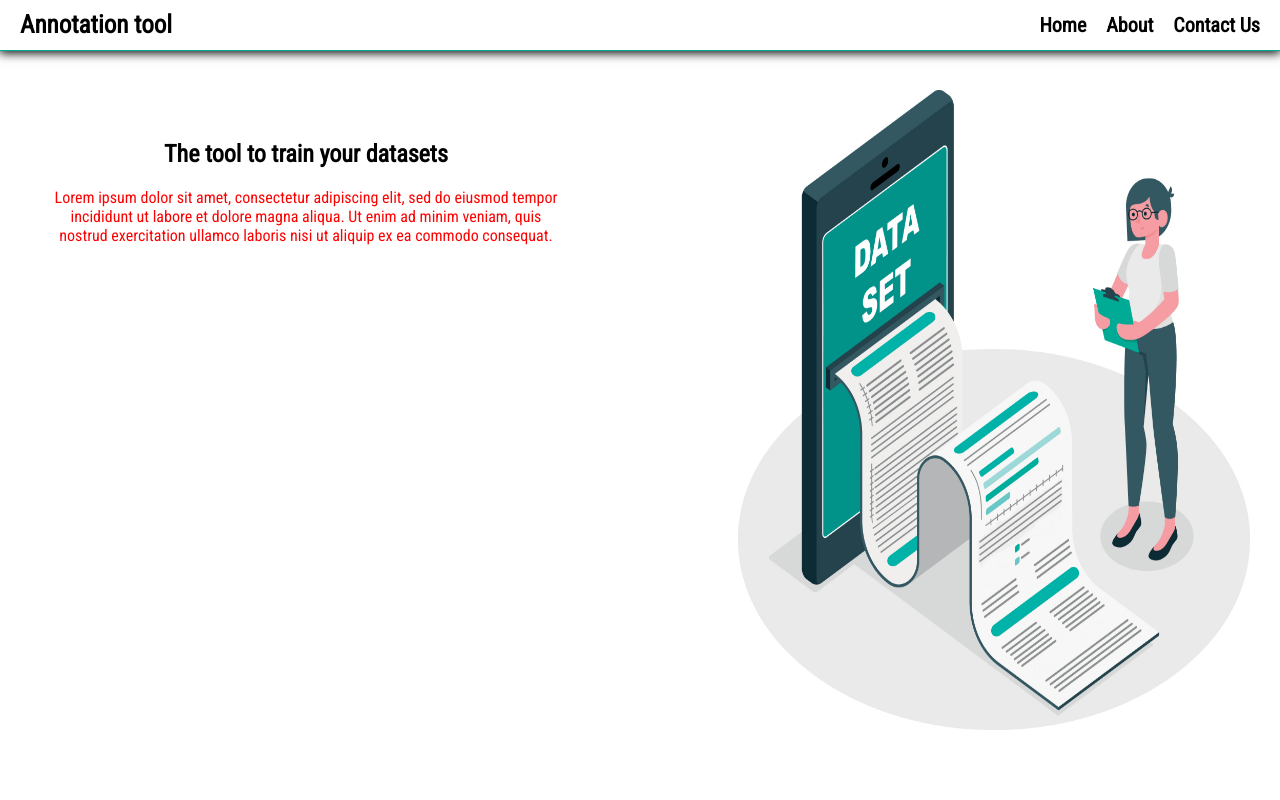
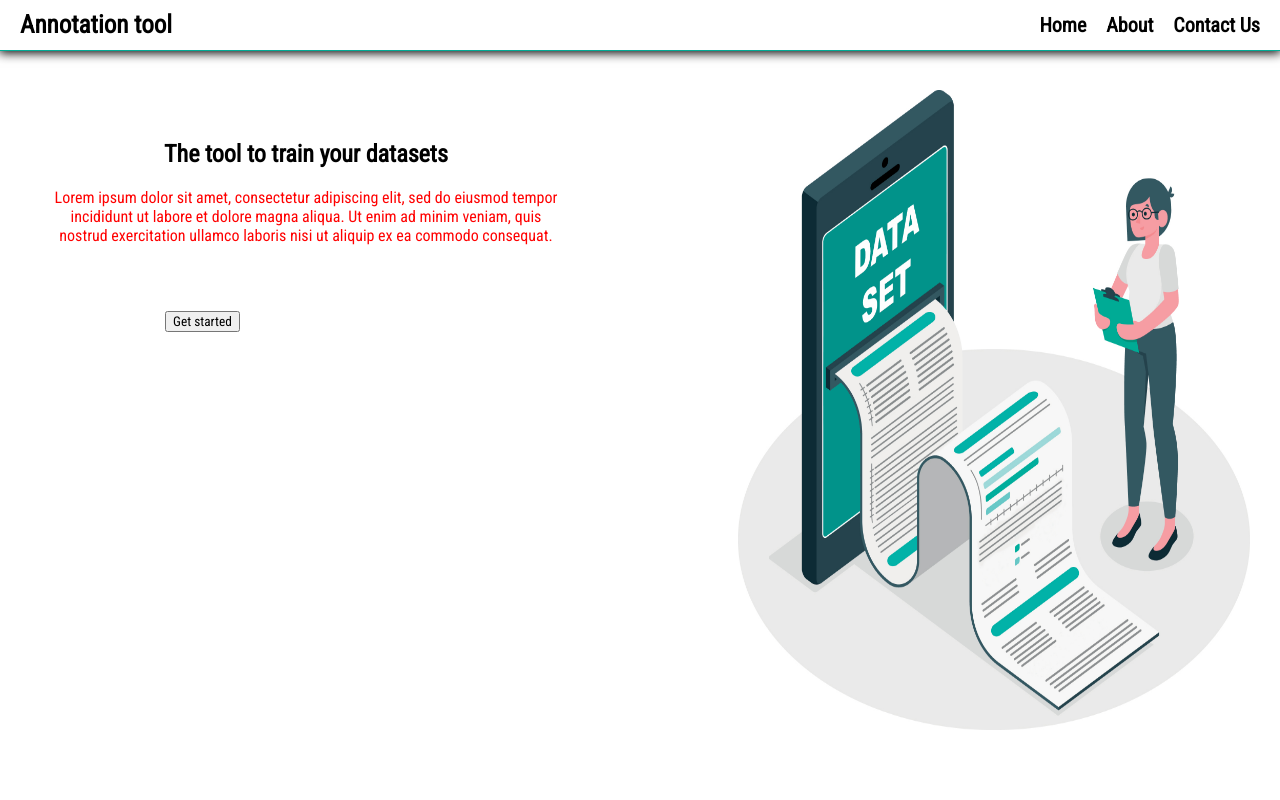
Before and after one commit to anastasia-zhukova/ANEA, a React (Create React App) app in the folder annotation-tool/: page / in a window 1280 px wide. Shown: the top 800 px of the page. Built offline with nearby package versions, Linux system fonts and the light colour scheme.

Commit message:
updated homePAge.js

```diff
--- a/annotation-tool/src/components/HomePage.js
+++ b/annotation-tool/src/components/HomePage.js
@@ -8,11 +8,14 @@ const HomePage = () => {
     return (
 
         <>
-            <section className="welcomeSec container">
+            <section className="welcomeSec ">
 
                 <div >
                     <h1 >The tool to train your datasets</h1>
                     <p>Lorem ipsum dolor sit amet, consectetur adipiscing elit, sed do eiusmod tempor incididunt ut labore et dolore magna aliqua. Ut enim ad minim veniam, quis nostrud exercitation ullamco laboris nisi ut aliquip ex ea commodo consequat. </p>
+                    <div className="btnContainer">
+                        <button>Get started</button>
+                    </div>
                 </div>
                 <img src={datasetPic} alt="dataset" />
 
```
